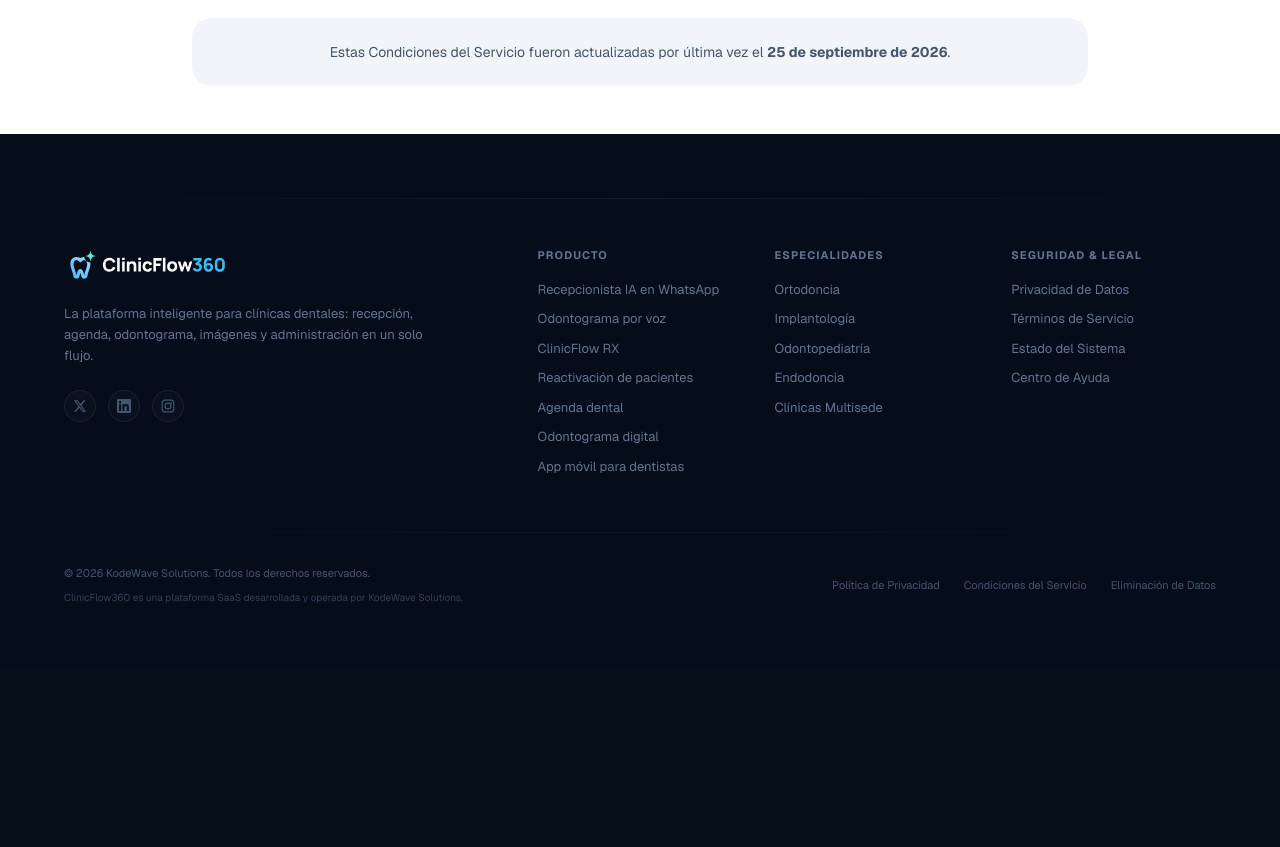
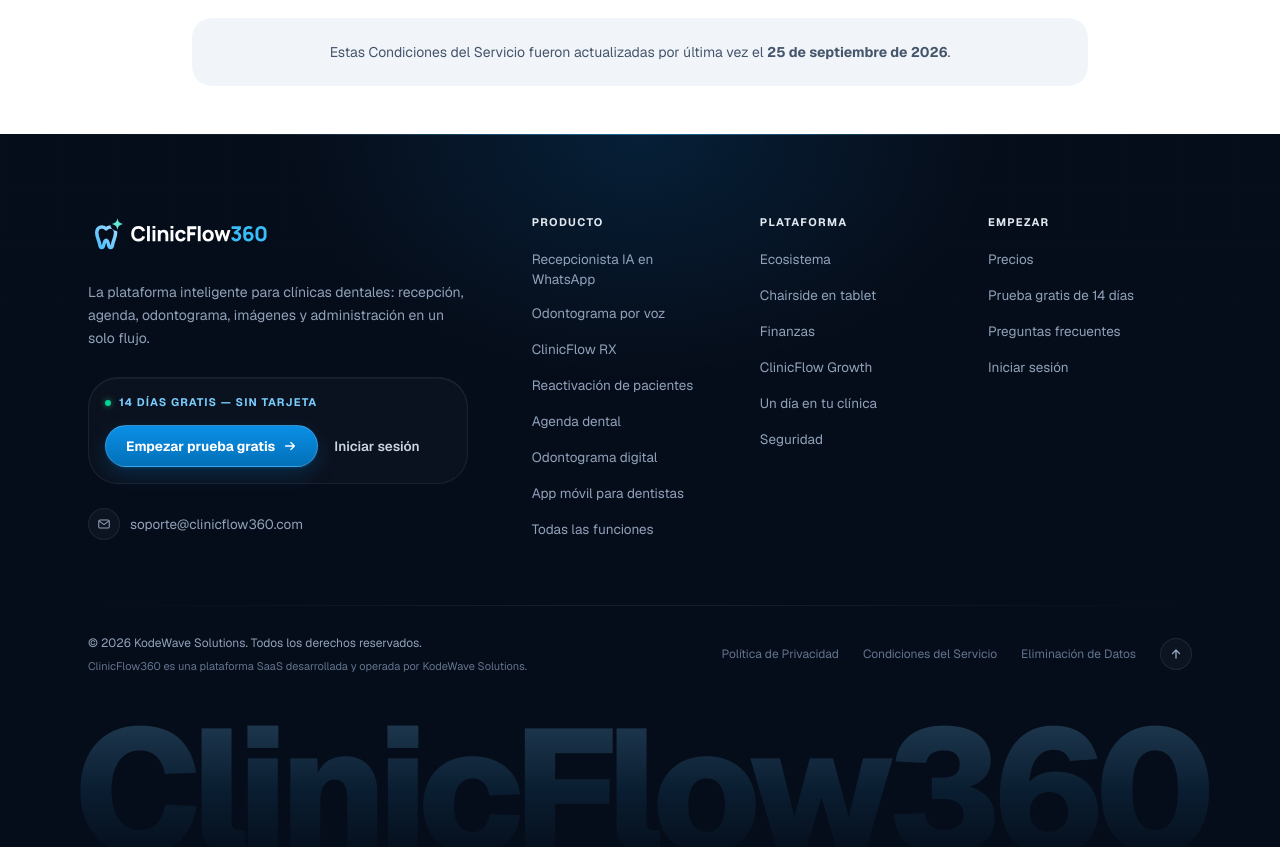
Before and after one commit to feduvernal142315141/clinicFlow360Landing, a Next.js app: page /terms in a window 1280 px wide. Shown: the part 4100-4947 px from the top of the page. Before the commit the page ends 4769 px from the top, so only its background shows below. Built offline with nearby package versions, Linux system fonts and the light colour scheme; no server answers.

Commit message:
feat(landing): redesign the footer with real links and a brand wordmark

```diff
--- a/src/components/landing/footer/footer.tsx
+++ b/src/components/landing/footer/footer.tsx
@@ -1,101 +1,168 @@
 import Link from "next/link"
-import { featurePages, featurePath } from "@/data/feature-pages"
+import { siteConfig } from "@/lib/config"
+import { footerColumns, footerCopy, footerLegalLinks, type FooterLink } from "@/data/footer"
 import { BrandLogo } from "../shared/brand-logo"
+
+const linkClass =
+  "group inline-flex items-center gap-1.5 text-[13.5px] text-slate-400 transition-colors duration-150 hover:text-white"
+
+function FooterNavLink({ link }: { link: FooterLink }) {
+  const content = (
+    <>
+      <span>{link.label}</span>
+      <svg
+        width="10"
+        height="10"
+        viewBox="0 0 10 10"
+        fill="none"
+        aria-hidden="true"
+        className="-translate-x-1 text-brand-400 opacity-0 transition-all duration-200 group-hover:translate-x-0 group-hover:opacity-100"
+      >
+        <path d="M2 5h6M5.5 2.5 8 5 5.5 7.5" stroke="currentColor" strokeWidth="1.3" strokeLinecap="round" strokeLinejoin="round" />
+      </svg>
+    </>
+  )
+
+  if (link.external) {
+    return (
+      <a href={link.href} className={linkClass}>
+        {content}
+      </a>
+    )
+  }
+
+  return (
+    <Link href={link.href} className={linkClass}>
+      {content}
+    </Link>
+  )
+}
 
 export function Footer() {
   const year = new Date().getFullYear()
 
   return (
-    <footer className="px-4 py-14 text-[12px] text-slate-400 sm:px-6 lg:py-16" style={{ background: "#060d1a" }}>
-      <div className="mx-auto max-w-6xl">
-        {/* Top divider */}
-        <div className="mb-12 h-px" style={{ background: "linear-gradient(to right, transparent, rgba(255,255,255,0.06), transparent)" }} />
+    <footer className="relative overflow-hidden text-slate-400" style={{ background: "#060d1a" }}>
+      {/* Top edge: hairline with a brand highlight and a soft glow under it */}
+      <div className="pointer-events-none absolute inset-x-0 top-0" aria-hidden="true">
+        <div className="h-px" style={{ background: "linear-gradient(to right, transparent, rgba(255,255,255,0.08) 20%, rgba(50,180,254,0.55) 50%, rgba(255,255,255,0.08) 80%, transparent)" }} />
+        <div
+          className="mx-auto h-[260px] max-w-3xl"
+          style={{ background: "radial-gradient(ellipse at top, rgba(7,156,251,0.13) 0%, transparent 65%)" }}
+        />
+      </div>
+      <div className="bg-grid pointer-events-none absolute inset-0 opacity-[0.25] [mask-image:linear-gradient(to_bottom,black,transparent_55%)]" aria-hidden="true" />
 
-        <div className="mb-14 grid grid-cols-2 gap-10 md:grid-cols-5 md:gap-8">
+      <div className="relative mx-auto max-w-6xl px-4 pt-16 sm:px-6 lg:pt-20">
+        <div className="grid gap-12 lg:grid-cols-[minmax(0,1.15fr)_minmax(0,2fr)] lg:gap-16">
           {/* Brand */}
-          <div className="col-span-2 space-y-5">
-            <BrandLogo className="h-9" />
-            <p className="max-w-sm text-[13px] leading-relaxed text-slate-500">
-              La plataforma inteligente para clínicas dentales: recepción, agenda, odontograma, imágenes y administración en un solo flujo.
-            </p>
+          <div>
+            <Link href="/#hero" className="inline-flex">
+              <BrandLogo className="h-10" />
+            </Link>
+            <p className="mt-5 max-w-sm text-[14px] leading-relaxed text-slate-400">{footerCopy.tagline}</p>
 
-            {/* Social placeholder */}
-            <div className="flex items-center gap-3 pt-1">
-              {["twitter", "linkedin", "instagram"].map((social) => (
-                <a
-                  key={social}
-                  href="#"
-                  className="flex h-8 w-8 items-center justify-center rounded-lg border border-white/[0.06] bg-white/[0.02] text-slate-600 transition-colors hover:border-white/10 hover:text-slate-400"
-                  aria-label={social}
+            <div className="mt-7 max-w-sm rounded-2xl border border-white/[0.07] bg-white/[0.025] p-4 shadow-[inset_0_1px_0_rgba(255,255,255,0.05)] backdrop-blur-sm">
+              <div className="flex items-center gap-2 text-[11px] font-bold uppercase tracking-[0.1em] text-brand-300">
+                <span className="h-1.5 w-1.5 rounded-full bg-emerald-400 shadow-[0_0_6px_rgba(52,211,153,0.6)]" />
+                {footerCopy.trial.badge}
+              </div>
+              <div className="mt-3.5 flex flex-wrap items-center gap-x-4 gap-y-3">
+                <Link
+                  href={siteConfig.trialSignupPath}
+                  className="btn-primary inline-flex h-[42px] items-center gap-2 rounded-full px-5 text-[13.5px] font-semibold"
                 >
-                  {social === "twitter" && (
-                    <svg width="14" height="14" viewBox="0 0 24 24" fill="currentColor"><path d="M18.244 2.25h3.308l-7.227 8.26 8.502 11.24H16.17l-5.214-6.817L4.99 21.75H1.68l7.73-8.835L1.254 2.25H8.08l4.713 6.231zm-1.161 17.52h1.833L7.084 4.126H5.117z" /></svg>
-                  )}
-                  {social === "linkedin" && (
-                    <svg width="14" height="14" viewBox="0 0 24 24" fill="currentColor"><path d="M20.447 20.452h-3.554v-5.569c0-1.328-.027-3.037-1.852-3.037-1.853 0-2.136 1.445-2.136 2.939v5.667H9.351V9h3.414v1.561h.046c.477-.9 1.637-1.85 3.37-1.85 3.601 0 4.267 2.37 4.267 5.455v6.286zM5.337 7.433a2.062 2.062 0 01-2.063-2.065 2.064 2.064 0 112.063 2.065zm1.782 13.019H3.555V9h3.564v11.452zM22.225 0H1.771C.792 0 0 .774 0 1.729v20.542C0 23.227.792 24 1.771 24h20.451C23.2 24 24 23.227 24 22.271V1.729C24 .774 23.2 0 22.222 0h.003z" /></svg>
-                  )}
-                  {social === "instagram" && (
-                    <svg width="14" height="14" viewBox="0 0 24 24" fill="none" stroke="currentColor" strokeWidth="2" strokeLinecap="round" strokeLinejoin="round"><rect x="2" y="2" width="20" height="20" rx="5" /><circle cx="12" cy="12" r="5" /><circle cx="17.5" cy="6.5" r="1.5" fill="currentColor" stroke="none" /></svg>
-                  )}
+                  {footerCopy.trial.cta}
+                  <svg width="14" height="14" viewBox="0 0 16 16" fill="none" aria-hidden="true">
+                    <path d="M3 8h10M9 4l4 4-4 4" stroke="currentColor" strokeWidth="1.5" strokeLinecap="round" strokeLinejoin="round" />
+                  </svg>
+                </Link>
+                <a href={siteConfig.loginUrl} className="text-[13.5px] font-semibold text-slate-300 transition-colors hover:text-white">
+                  {footerCopy.trial.login}
                 </a>
-              ))}
               </div>
             </div>
 
-          {/* Producto */}
-          <div>
-            <div className="mb-4 text-[11px] font-bold uppercase tracking-[0.1em] text-slate-500">Producto</div>
-            <ul className="space-y-2.5">
-              {featurePages.map((page) => (
-                <li key={page.slug}>
-                  <Link href={featurePath(page.slug)} className="text-[13px] text-slate-500 transition-colors hover:text-white">{page.name}</Link>
+            <a
+              href={`mailto:${siteConfig.contactEmail}`}
+              className="group mt-6 inline-flex items-center gap-2.5 text-[13.5px] text-slate-400 transition-colors hover:text-white"
+            >
+              <span className="flex h-8 w-8 items-center justify-center rounded-lg border border-white/[0.07] bg-white/[0.03] text-slate-400 transition-colors group-hover:border-brand-500/40 group-hover:text-brand-300">
+                <svg width="14" height="14" viewBox="0 0 24 24" fill="none" stroke="currentColor" strokeWidth="1.8" strokeLinecap="round" strokeLinejoin="round" aria-hidden="true">
+                  <rect x="3" y="5" width="18" height="14" rx="2.5" />
+                  <path d="m4 7 8 6 8-6" />
+                </svg>
+              </span>
+              <span>
+                <span className="sr-only">{footerCopy.contactLabel}: </span>
+                {siteConfig.contactEmail}
+              </span>
+            </a>
+          </div>
+
+          {/* Link columns */}
+          <nav aria-label={footerCopy.navLabel} className="grid grid-cols-2 gap-x-6 gap-y-10 sm:grid-cols-3">
+            {footerColumns.map((column) => (
+              <div key={column.title}>
+                <h2 className="mb-4 text-[11px] font-bold uppercase tracking-[0.12em] text-slate-200">{column.title}</h2>
+                <ul className="space-y-3">
+                  {column.links.map((link) => (
+                    <li key={link.href}>
+                      <FooterNavLink link={link} />
                     </li>
                   ))}
                 </ul>
               </div>
-
-          {/* Especialidades */}
-          <div>
-            <div className="mb-4 text-[11px] font-bold uppercase tracking-[0.1em] text-slate-500">Especialidades</div>
-            <ul className="space-y-2.5">
-              {["Ortodoncia", "Implantología", "Odontopediatría", "Endodoncia", "Clínicas Multisede"].map((item) => (
-                <li key={item}>
-                  <a href="#" className="text-[13px] text-slate-500 transition-colors hover:text-white">{item}</a>
-                </li>
             ))}
-            </ul>
+          </nav>
         </div>
 
-          {/* Legal */}
-          <div>
-            <div className="mb-4 text-[11px] font-bold uppercase tracking-[0.1em] text-slate-500">Seguridad &amp; Legal</div>
-            <ul className="space-y-2.5">
-              {[
-                { label: "Privacidad de Datos", href: "/privacy" },
-                { label: "Términos de Servicio", href: "/terms" },
-                { label: "Estado del Sistema", href: "#" },
-                { label: "Centro de Ayuda", href: "#" }
-              ].map((item) => (
-                <li key={item.label}>
-                  <a href={item.href} className="text-[13px] text-slate-500 transition-colors hover:text-white">{item.label}</a>
-                </li>
+        {/* Bottom bar */}
+        <div className="mt-14 h-px lg:mt-16" style={{ background: "linear-gradient(to right, transparent, rgba(255,255,255,0.08), transparent)" }} />
+        <div className="flex flex-col gap-5 py-7 text-[12px] text-slate-500 lg:flex-row lg:items-center lg:justify-between">
+          <div className="space-y-1.5">
+            <p className="text-slate-400">
+              © {year} {siteConfig.publisher}. {footerCopy.rights}
+            </p>
+            <p className="text-[11px] text-slate-500">{footerCopy.operatedBy}</p>
+          </div>
+          <div className="flex flex-wrap items-center gap-x-6 gap-y-3">
+            <nav aria-label={footerCopy.legalLabel} className="flex flex-wrap gap-x-6 gap-y-2">
+              {footerLegalLinks.map((link) => (
+                <Link key={link.href} href={link.href} className="transition-colors hover:text-white">
+                  {link.label}
+                </Link>
               ))}
-            </ul>
+            </nav>
+            <a
+              href="#top"
+              aria-label={footerCopy.backToTop}
+              title={footerCopy.backToTop}
+              className="flex h-8 w-8 items-center justify-center rounded-full border border-white/[0.08] bg-white/[0.03] text-slate-400 transition-colors hover:border-brand-500/40 hover:text-brand-300"
+            >
+              <svg width="12" height="12" viewBox="0 0 12 12" fill="none" aria-hidden="true">
+                <path d="M6 10V2M2.5 5.5 6 2l3.5 3.5" stroke="currentColor" strokeWidth="1.4" strokeLinecap="round" strokeLinejoin="round" />
+              </svg>
+            </a>
+          </div>
         </div>
       </div>
 
-        {/* Bottom bar */}
-        <div className="h-px" style={{ background: "linear-gradient(to right, transparent, rgba(255,255,255,0.04), transparent)" }} />
-        <div className="flex flex-col items-center justify-between gap-4 pt-8 text-[11px] text-slate-600 sm:flex-row">
-          <div className="flex flex-col items-center gap-2 sm:items-start">
-            <span>© {year} KodeWave Solutions. Todos los derechos reservados.</span>
-            <span className="text-[10px] text-slate-700">ClinicFlow360 es una plataforma SaaS desarrollada y operada por KodeWave Solutions.</span>
-          </div>
-          <div className="flex flex-col items-center gap-4 sm:flex-row sm:gap-6">
-            <a href="/privacy" className="transition-colors hover:text-slate-400">Política de Privacidad</a>
-            <a href="/terms" className="transition-colors hover:text-slate-400">Condiciones del Servicio</a>
-            <a href="/data-deletion" className="transition-colors hover:text-slate-400">Eliminación de Datos</a>
-          </div>
+      {/* Oversized wordmark, cropped by the bottom edge */}
+      <div className="pointer-events-none relative select-none overflow-hidden" aria-hidden="true">
+        <div
+          className="mx-auto -mb-[0.17em] whitespace-nowrap text-center font-heading leading-none"
+          style={{
+            fontSize: "clamp(44px, 13.6vw, 204px)",
+            fontWeight: 780,
+            letterSpacing: "-0.055em",
+            backgroundImage: "linear-gradient(180deg, rgba(121,205,255,0.26) 0%, rgba(50,180,254,0.1) 50%, rgba(6,13,26,0) 92%)",
+            WebkitBackgroundClip: "text",
+            backgroundClip: "text",
+            color: "transparent",
+          }}
+        >
+          {siteConfig.name}
         </div>
       </div>
     </footer>
--- /dev/null
+++ b/src/data/footer.ts
@@ -0,0 +1,57 @@
+import { siteConfig } from "@/lib/config"
+import { featurePages, featurePath } from "./feature-pages"
+
+export type FooterLink = { label: string; href: string; external?: boolean }
+export type FooterColumn = { title: string; links: FooterLink[] }
+
+export const footerCopy = {
+  tagline:
+    "La plataforma inteligente para clínicas dentales: recepción, agenda, odontograma, imágenes y administración en un solo flujo.",
+  trial: {
+    badge: "14 días gratis — sin tarjeta",
+    cta: "Empezar prueba gratis",
+    login: "Iniciar sesión",
+  },
+  contactLabel: "Escríbenos",
+  navLabel: "Enlaces del sitio",
+  legalLabel: "Enlaces legales",
+  rights: "Todos los derechos reservados.",
+  operatedBy: `${siteConfig.name} es una plataforma SaaS desarrollada y operada por ${siteConfig.publisher}.`,
+  backToTop: "Volver arriba",
+}
+
+export const footerColumns: FooterColumn[] = [
+  {
+    title: "Producto",
+    links: [
+      ...featurePages.map((page) => ({ label: page.name, href: featurePath(page.slug) })),
+      { label: "Todas las funciones", href: "/funciones" },
+    ],
+  },
+  {
+    title: "Plataforma",
+    links: [
+      { label: "Ecosistema", href: "/#ecosistema" },
+      { label: "Chairside en tablet", href: "/#chairside" },
+      { label: "Finanzas", href: "/#finanzas" },
+      { label: "ClinicFlow Growth", href: "/#growth" },
+      { label: "Un día en tu clínica", href: "/#un-dia" },
+      { label: "Seguridad", href: "/#seguridad" },
+    ],
+  },
+  {
+    title: "Empezar",
+    links: [
+      { label: "Precios", href: "/#precios" },
+      { label: "Prueba gratis de 14 días", href: siteConfig.trialSignupPath },
+      { label: "Preguntas frecuentes", href: "/#faq" },
+      { label: "Iniciar sesión", href: siteConfig.loginUrl, external: true },
+    ],
+  },
+]
+
+export const footerLegalLinks: FooterLink[] = [
+  { label: "Política de Privacidad", href: "/privacy" },
+  { label: "Condiciones del Servicio", href: "/terms" },
+  { label: "Eliminación de Datos", href: "/data-deletion" },
+]
```
Lines whose indentation alone changed are shown as unchanged.
